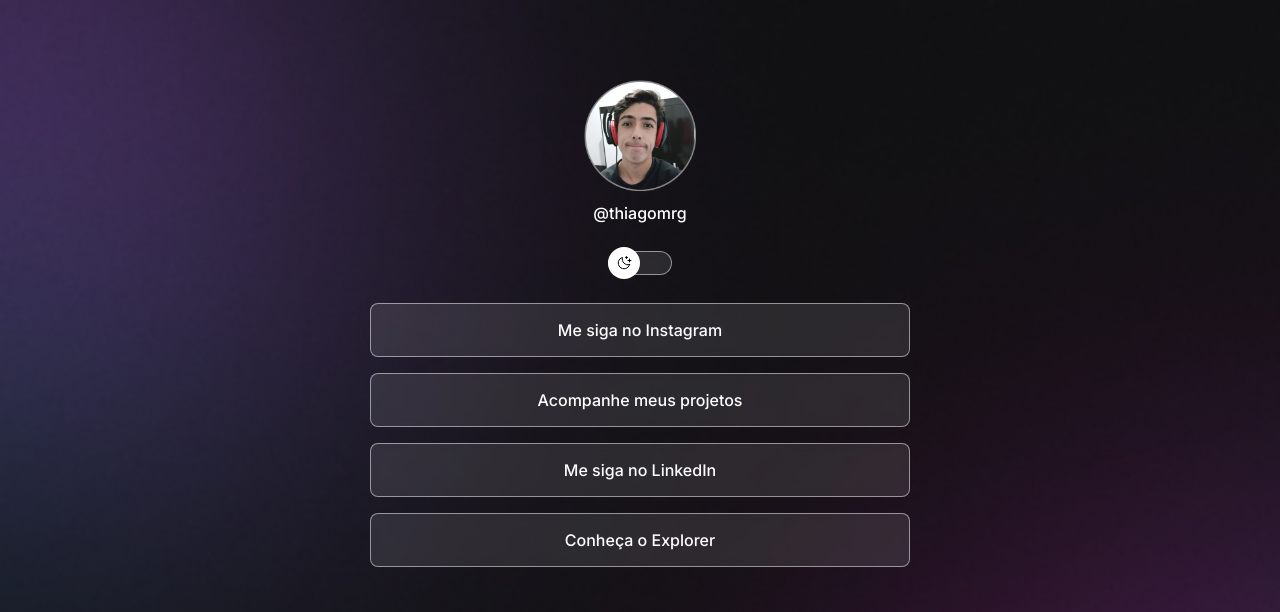
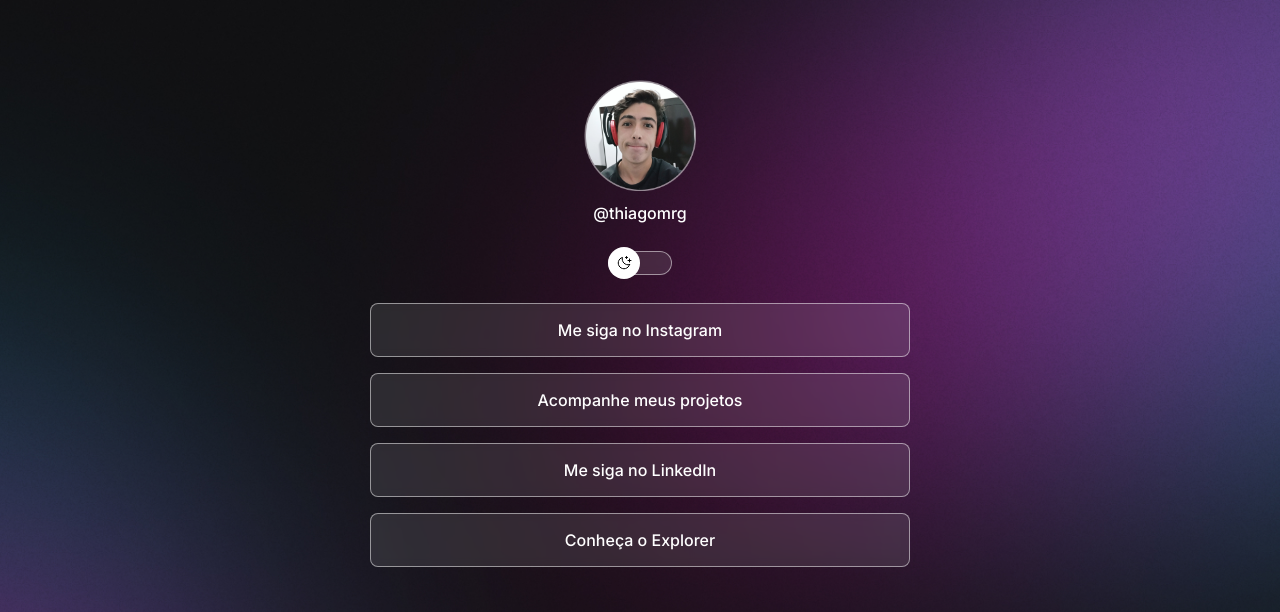
Before and after one commit to ThiagoMrg/DevLinks, a plain HTML site: page index.html in a window 1280 px wide. Shown: the top 612 px of the page. Drawn offline with nearby package versions, Linux system fonts and the light colour scheme.

Commit message:
change background based on media queries

```diff
--- a/style.css
+++ b/style.css
@@ -6,7 +6,7 @@
 
 :root {
   --text-color: #ffffff;
-  --bg-mobile: url(assets/bg\ -\ mobile.jpg);
+  --bg-url: url(assets/bg\ -\ mobile.jpg);
   --stroke-color: rgba(255, 255, 255, 0.5);
   --surfice-color: rgba(255, 255, 255, 0.1);
   --surfice-color-hover: rgba(255, 255, 255, 0.5);
@@ -16,7 +16,7 @@
 
 .light {
   --text-color: #000000;
-  --bg-mobile: url(assets/bg-mobile-light.jpg);
+  --bg-url: url(assets/bg-mobile-light.jpg);
   --stroke-color: rgba(0, 0, 0, 0.5);
   --surfice-color: rgba(0, 0, 0, 0.05);
   --surface-color-hover: rgba(0, 0, 0, 0.02);
@@ -25,15 +25,9 @@
 }
 
 body {
-  /*
-  background: url(./assets/bg\ -\ Mobile.jpg);
-  background-repeat: no-repeat; Por padrão o background vai ficar repetindo, para cobrir toda a tela.
-  background-position: top center;  Neste caso, utilizamos a propriedade ''top'' para que seja a imagem fique centralizada pelo eixo Y (Mantendo seu formato retangular) e não pelo Eixo X para que. Pois se for centralizada pelo eixo x, ela fica quadrada e perde seu formato
-  background-size: cover; Existe a propriedade contain, mas precisaria definir a largura e a altura para que ele ''conter'' dentro do espaço definido.
-  */
-
   /* SHORTHAND background: color image repeat position/size */
-  background: var(--bg-mobile) no-repeat top center/cover;
+  background: var(--bg-url) no-repeat top center/cover;
+  height: 100vh;
 }
 
 body * {
@@ -176,3 +170,16 @@ footer {
   text-align: center;
   font-size: 14px;
 }
+
+/* Trabalhando a responsividade */
+/* media queries */
+
+@media (min-width: 700px) {
+  :root {
+    --bg-url: url(./assets/bg-desktop.jpg);
+  }
+
+  .light {
+    --bg-url: url(./assets/bg-desktop-light.jpg);
+  }
+}
```
Also changed, not shown: assets/bg-desktop-light.jpg (added), assets/bg-desktop.jpg (added), 1 other file.
